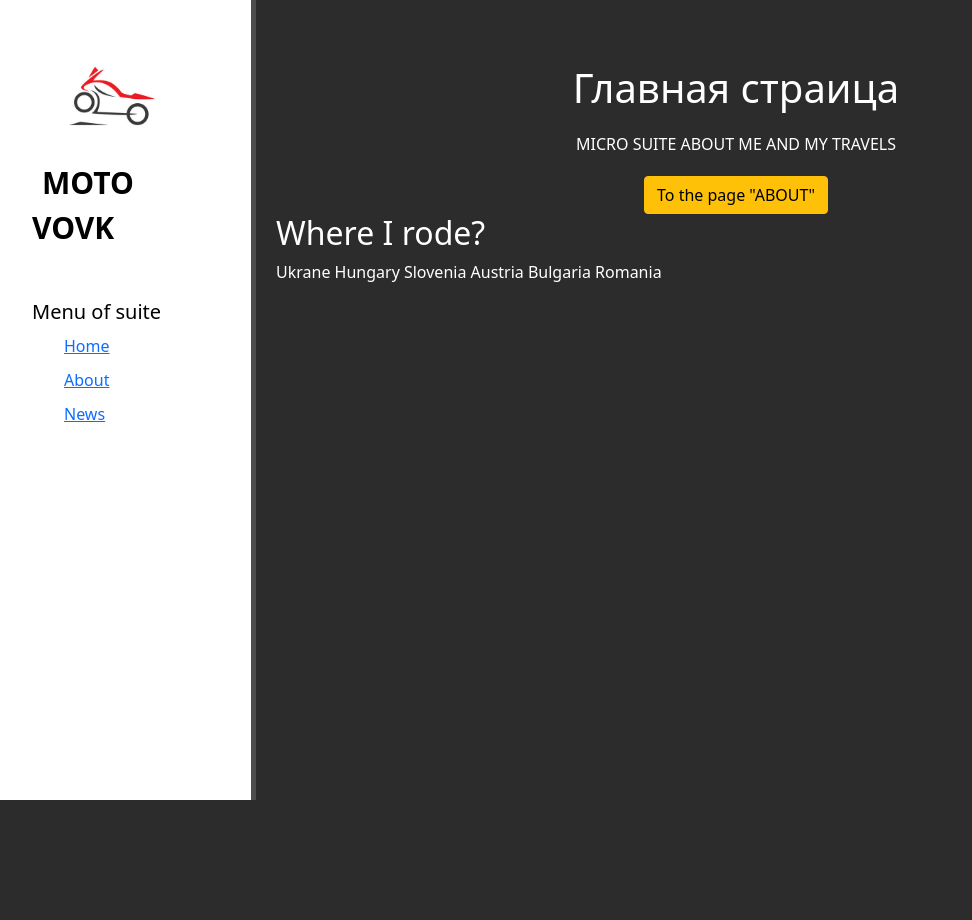
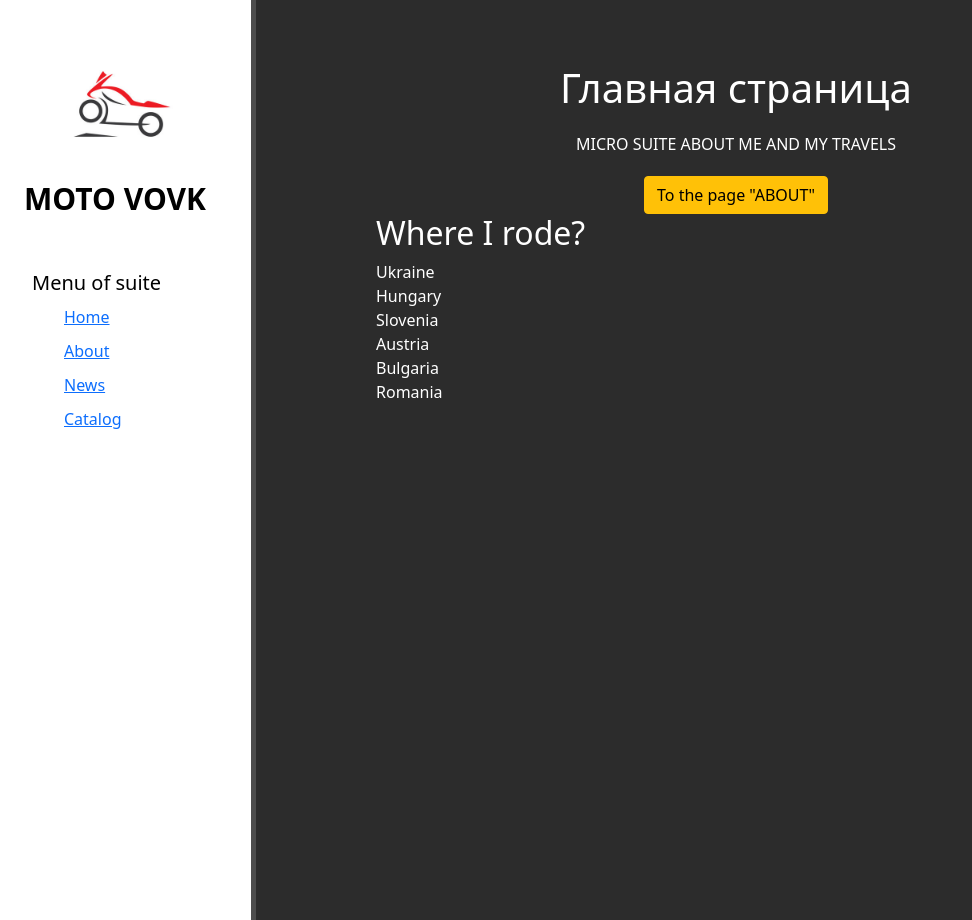
Before and after one commit to YevhenVovk1992/My_Suite_on_Django, a Django app: page / in a window 1280 px wide. Shown: the whole page, without its empty margins (0-972 px from the left). Before the commit the page ends 800 px from the top, so only its background shows below. Run offline with Django 4.2, Linux system fonts and the light colour scheme.

Commit message:
create page Catalog
connect the base 'motors'
create css style for page catalog
add new menu item

```diff
--- a/suite/mainapp/static/mainapp/css/mainapp.css
+++ b/suite/mainapp/static/mainapp/css/mainapp.css
@@ -22,17 +22,17 @@ aside{
     padding: 2.5%;
     color: black;
     border-right: 5px;
-    height: 100vh;
+    height: 115vh;
     border-right: 5px solid #4d4d4d;
 
 }
 aside img{
-    width: 160px;
+    width: 180px;
     float: left;
 }
 aside .logo{
     font-size: 30px;
-    margin-left: 10px;
+    margin-left: -8px;
     font-weight: bold;
 }
 aside h3{
@@ -50,7 +50,7 @@ aside ul li:hover, aside ul a:hover {
 main .DateOfTravel{
     color: white;
     float: left;
-    margin-left: 20px;
+    margin-left: 120px;
 }
 .alert-warning{
     float: left;
@@ -59,3 +59,8 @@ main .DateOfTravel{
     margin: 20px 34%;
     text-align: left;
 }
+#catalog{
+    width: 700px;
+    padding-left: 282px;
+    margin: 20px 17%;
+}
--- a/suite/mainapp/templates/mainapp/index.html
+++ b/suite/mainapp/templates/mainapp/index.html
@@ -4,7 +4,7 @@
 
 {% block content %}
     <div class="features">
-        <h1>Главная страица</h1>
+        <h1>Главная страница</h1>
         {% filter upper %}
         <p>Micro suite about me and my travels</p>
         {% endfilter %}
@@ -12,8 +12,8 @@
     </div>
     <div class="DateOfTravel">
         <h2>Where I rode?</h2>
-        <p>{% for el in countries%}
-         {{ el }}
+        <p>{% for el in countries %}
+            {{ el }}<br>
             {% endfor %}</p>
     </div>
 {% endblock %}
--- a/suite/mainapp/templates/mainapp/layout.html
+++ b/suite/mainapp/templates/mainapp/layout.html
@@ -22,6 +22,7 @@
         <a href="{% url 'home' %}" ><li>Home</li></a>
         <a href="{% url 'about' %}" ><li>About</li></a>
         <a href="{% url 'news_home' %}" ><li>News</li></a>
+        <a href="{% url 'catalog_motors' %}" ><li>Catalog</li></a>
     </ul>
 
 </aside>
--- a/suite/mainapp/views.py
+++ b/suite/mainapp/views.py
@@ -6,7 +6,7 @@ from django.http import HttpResponse, HttpResponseNotFound
 def index(request):
     data = {
         'title': ' MOTO VOVK ',
-        'countries': ('Ukrane', 'Hungary', 'Slovenia', 'Austria', 'Bulgaria', 'Romania')
+        'countries': ('Ukraine', 'Hungary', 'Slovenia', 'Austria', 'Bulgaria', 'Romania')
     }
     return render(request, 'mainapp/index.html', data)
 
--- a/suite/news/templates/news/news_home.html
+++ b/suite/news/templates/news/news_home.html
@@ -1,6 +1,6 @@
 {% extends 'mainapp/layout.html' %}
 
-{% block title %}News{% endblock %}
+{% block title %}{{ base.title }}{% endblock %}
 
 {% block content %}
     <div class="features">
--- a/suite/news/urls.py
+++ b/suite/news/urls.py
@@ -19,5 +19,6 @@ from . import views
 
 urlpatterns = [
     path('', views.news_home, name="news_home"),
+    path('catalog/', views.catalog_motors, name="catalog_motors")
 
 ]
```
Also changed, not shown: suite/news/templates/news/catalog_motors.html (added, +17 -0 lines), suite/news/views.py (+13 -2 lines), suite/db.sqlite3.
